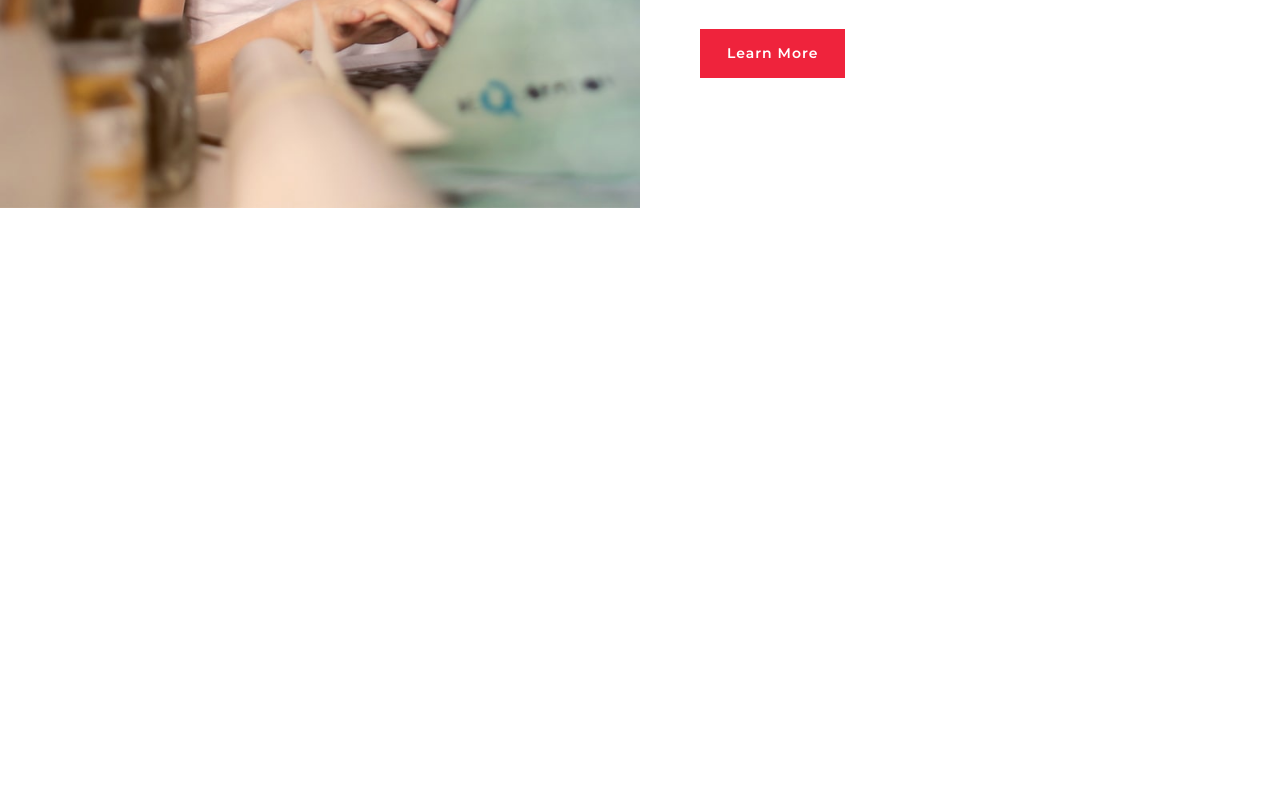
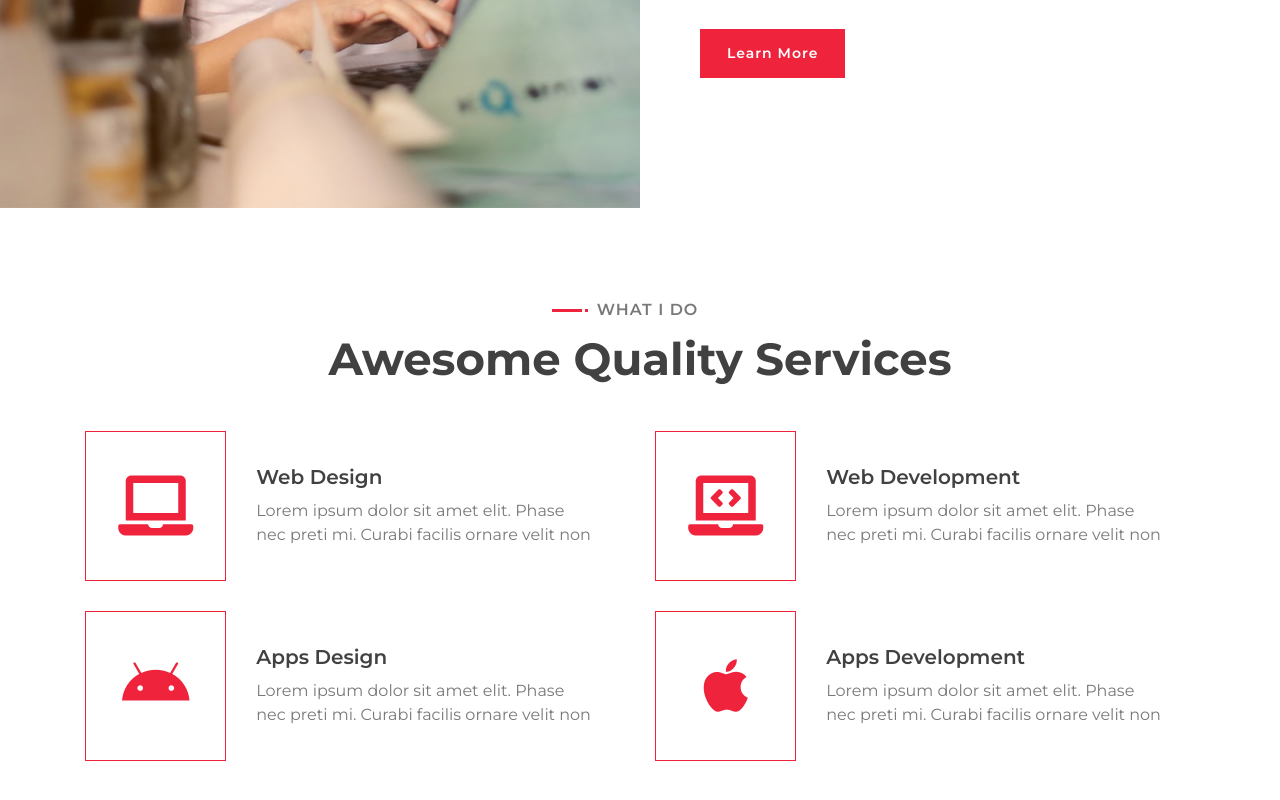
Before and after one commit to rumpapl/template-to-react-portfolio-demo1, a React (Create React App) app: page / in a window 1280 px wide. Shown: the part 1312-2112 px from the top of the page. Before the commit the page ends 1565 px from the top, so only its background shows below. Built offline with nearby package versions, Linux system fonts and the light colour scheme.

Commit message:
Imported services section (HTML, CSS code)

```diff
--- a/public/assets/css/style.css
+++ b/public/assets/css/style.css
@@ -727,7 +727,7 @@ a:focus {
 /*******************************/
 /********* Service CSS *********/
 /*******************************/
-.service {
+/* .service {
     position: relative;
     width: 100%;
     padding: 45px 0 15px 0;
@@ -801,7 +801,7 @@ a:focus {
     .service .service-text p {
         font-size: 14px;
     }
-}
+} */
 
 
 /*******************************/
--- a/src/App.js
+++ b/src/App.js
@@ -1,6 +1,7 @@
 import Hero from "./components/hero/Hero";
 import NavBar from "./components/navBar/NavBar";
 import About from "./components/about/About";
+import Services from "./components/services/Services";
 
 function App() {
     return (
@@ -8,6 +9,7 @@ function App() {
             <NavBar />
             <Hero />
             <About />
+            <Services />
         </>
     );
 }
--- /dev/null
+++ b/src/components/services/Services.js
@@ -0,0 +1,71 @@
+import React from 'react';
+import './ServicesStyle.css';
+
+const Services = () => {
+    return (
+        <div class="service" id="service">
+            <div class="container">
+                <div class="section-header text-center wow zoomIn" data-wow-delay="0.1s">
+                    <p>What I do</p>
+                    <h2>Awesome Quality Services</h2>
+                </div>
+                <div class="row">
+                    <div class="col-lg-6 wow fadeInUp" data-wow-delay="0.0s">
+                        <div class="service-item">
+                            <div class="service-icon">
+                                <i class="fa fa-laptop"></i>
+                            </div>
+                            <div class="service-text">
+                                <h3>Web Design</h3>
+                                <p>
+                                    Lorem ipsum dolor sit amet elit. Phase nec preti mi. Curabi facilis ornare velit non
+                                </p>
+                            </div>
+                        </div>
+                    </div>
+                    <div class="col-lg-6 wow fadeInUp" data-wow-delay="0.2s">
+                        <div class="service-item">
+                            <div class="service-icon">
+                                <i class="fa fa-laptop-code"></i>
+                            </div>
+                            <div class="service-text">
+                                <h3>Web Development</h3>
+                                <p>
+                                    Lorem ipsum dolor sit amet elit. Phase nec preti mi. Curabi facilis ornare velit non
+                                </p>
+                            </div>
+                        </div>
+                    </div>
+                    <div class="col-lg-6 wow fadeInUp" data-wow-delay="0.4s">
+                        <div class="service-item">
+                            <div class="service-icon">
+                                <i class="fab fa-android"></i>
+                            </div>
+                            <div class="service-text">
+                                <h3>Apps Design</h3>
+                                <p>
+                                    Lorem ipsum dolor sit amet elit. Phase nec preti mi. Curabi facilis ornare velit non
+                                </p>
+                            </div>
+                        </div>
+                    </div>
+                    <div class="col-lg-6 wow fadeInUp" data-wow-delay="0.6s">
+                        <div class="service-item">
+                            <div class="service-icon">
+                                <i class="fab fa-apple"></i>
+                            </div>
+                            <div class="service-text">
+                                <h3>Apps Development</h3>
+                                <p>
+                                    Lorem ipsum dolor sit amet elit. Phase nec preti mi. Curabi facilis ornare velit non
+                                </p>
+                            </div>
+                        </div>
+                    </div>
+                </div>
+            </div>
+        </div>
+    )
+}
+
+export default Services
--- /dev/null
+++ b/src/components/services/ServicesStyle.css
@@ -0,0 +1,78 @@
+/*******************************/
+/********* Service CSS *********/
+/*******************************/
+.service {
+    position: relative;
+    width: 100%;
+    padding: 45px 0 15px 0;
+}
+
+.service .service-item {
+    position: relative;
+    margin-bottom: 30px;
+    display: flex;
+    align-items: center;
+    box-shadow: inset 0 0 0 0 transparent;
+    transition: ease-out 0.5s;
+}
+
+.service .service-item:hover {
+    box-shadow: inset 800px 0 0 0 #EF233C;
+}
+
+.service .service-icon {
+    position: relative;
+    width: 150px;
+    min-height: 150px;
+    display: flex;
+    align-items: center;
+    justify-content: center;
+    border: 1px solid #EF233C;
+    background: #ffffff;
+}
+
+.service .service-icon i {
+    position: relative;
+    font-size: 60px;
+    color: #EF233C;
+    transition: .3s;
+}
+
+.service .service-item:hover i {
+    font-size: 75px;
+}
+
+.service .service-text {
+    position: relative;
+    width: calc(100% - 120px);
+    padding: 0 30px;
+}
+
+.service .service-text h3 {
+    margin-bottom: 10px;
+    font-size: 20px;
+    font-weight: 600;
+    transition: 1s;
+}
+
+.service .service-text p {
+    margin: 0;
+    font-size: 16px;
+    transition: 1s;
+}
+
+.service .service-item:hover .service-text h3,
+.service .service-item:hover .service-text p {
+    color: #ffffff;
+}
+
+@media (max-width: 575.98px) {
+    .service .service-text h3 {
+        font-size: 16px;
+        margin-bottom: 5px;
+    }
+
+    .service .service-text p {
+        font-size: 14px;
+    }
+}
```
